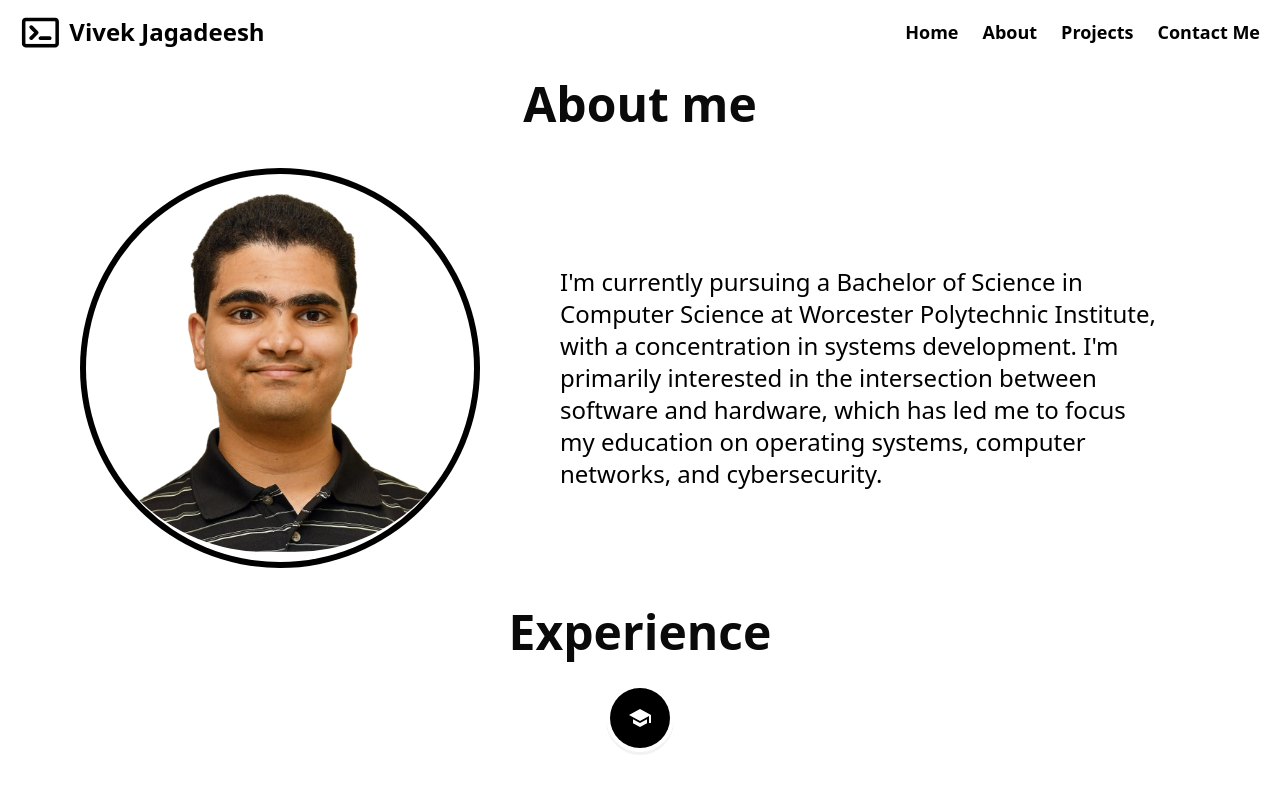
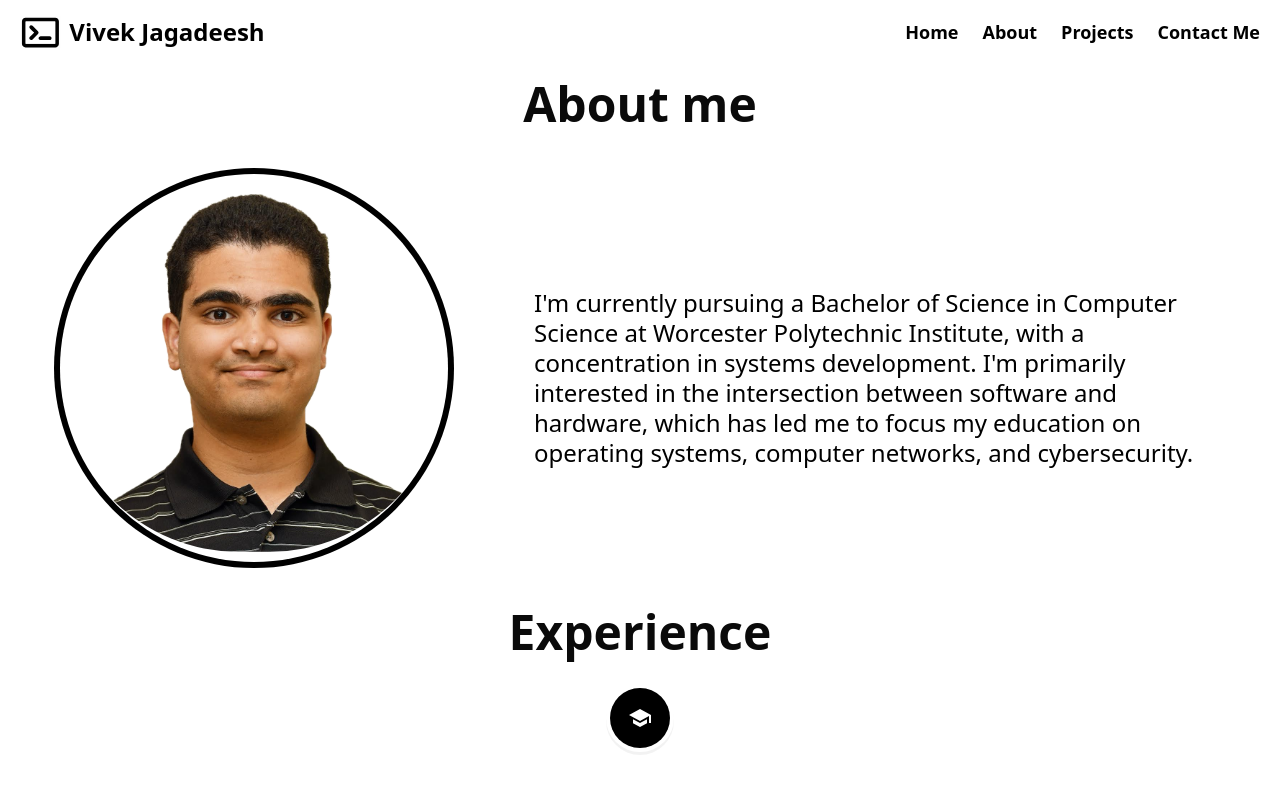
Before and after one commit to vivekjag1/portfolioWebsite, a React (Vite) app: page /about in a window 1280 px wide. Shown: the top 800 px of the page. Built offline with nearby package versions, Linux system fonts and the light colour scheme.

Commit message:
fix bug with text and updated styling

```diff
--- a/src/routes/About.tsx
+++ b/src/routes/About.tsx
@@ -80,10 +80,11 @@ function About(){
 
   ]
   return(
-    <div className="flex flex-col  mt-20 justify-center items-center mb-4">
+    <div className="flex flex-col mt-20 justify-center items-center mb-4">
       <h1 className="font-bold text-5xl font-arial mb-10">About me</h1>
-      <div className='flex flex-col lg:flex-row items-center mr-10'>
-        <div className="items-center justify-center flex ml-20 col-span-1  mb-5">
+
+      <div className='flex flex-col lg:flex-row items-center '>
+        <div className="items-center justify-center flex  col-span-1  mb-5 ml-5">
           <div className='items-center justify-center flex bg-black h-[25rem] w-[25rem] rounded-full'>
             <div className='bg-white h-[24.3rem] max-w-[24.3rem] rounded-full'>
               <img src={vivekHeadhshotCutout} alt="vivek jagadeesh " className=" mt-5 rounded-full max-h-[25rem]"/>
@@ -91,7 +92,7 @@ function About(){
           </div>
         </div>
 
-        <p className="text-black  text-2xl font-arial  ml-20 mr-20">
+        <p className="ml-20 leading-tight text-black  text-2xl font-arial mx-10 max-w-2xl">
                 I'm currently pursuing a Bachelor of Science in Computer Science at Worcester Polytechnic Institute,
                 with a concentration in systems development.
                 I'm primarily interested in the intersection between software and hardware, which has led me to focus
```
